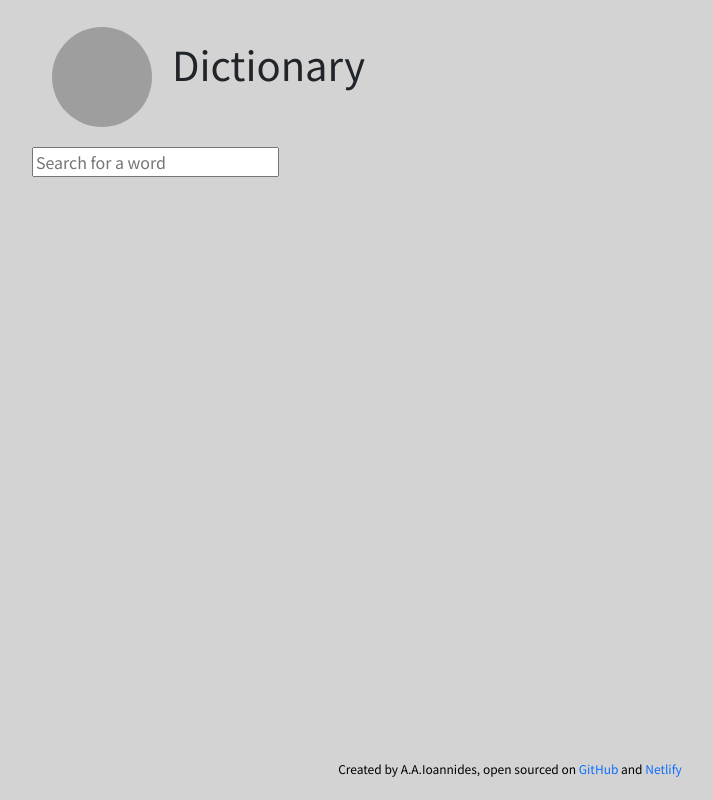
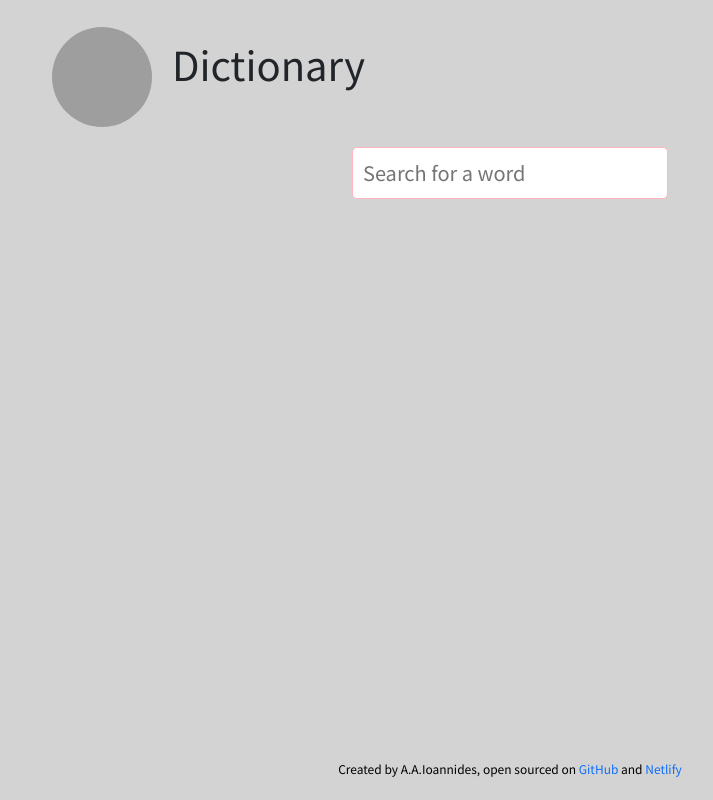
Before and after one commit to AIoannides/dictionary-react-app, a React (Create React App) app: page / in a window 1280 px wide. Shown: the whole page, without its empty margins (130-843 px from the left). Built offline with nearby package versions, Linux system fonts and the light colour scheme; grey boxes are pictures that could not be loaded.

Commit message:
Added css on the form/search

```diff
--- a/src/Dictionary.js
+++ b/src/Dictionary.js
@@ -25,11 +25,12 @@ export default function Dictionary() {
 
   return (
     <div className="Dictionary">
-      <form onSubmit={search}>
+      <form className="search" onSubmit={search}>
         <input
           type="Search"
           placeholder="Search for a word"
           onChange={handleChange}
+          className="search-input"
         />
       </form>
 
```
